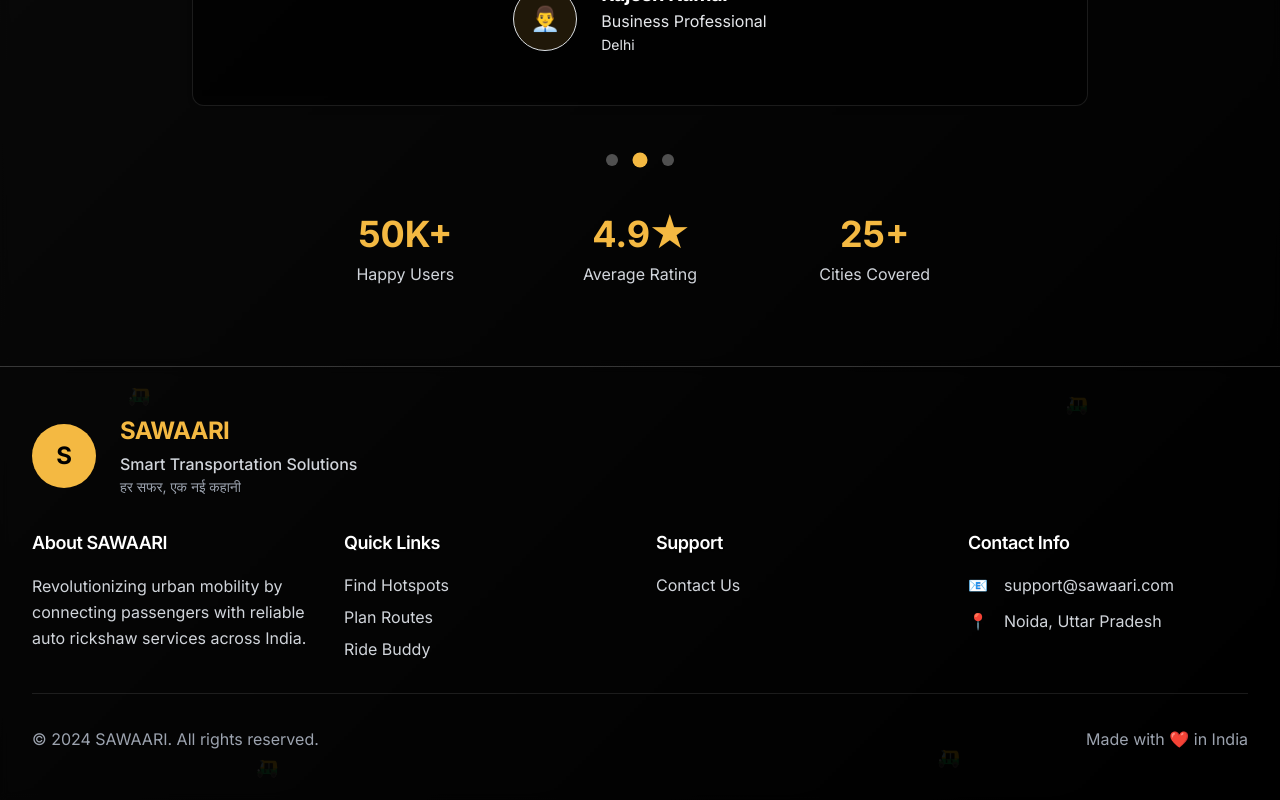
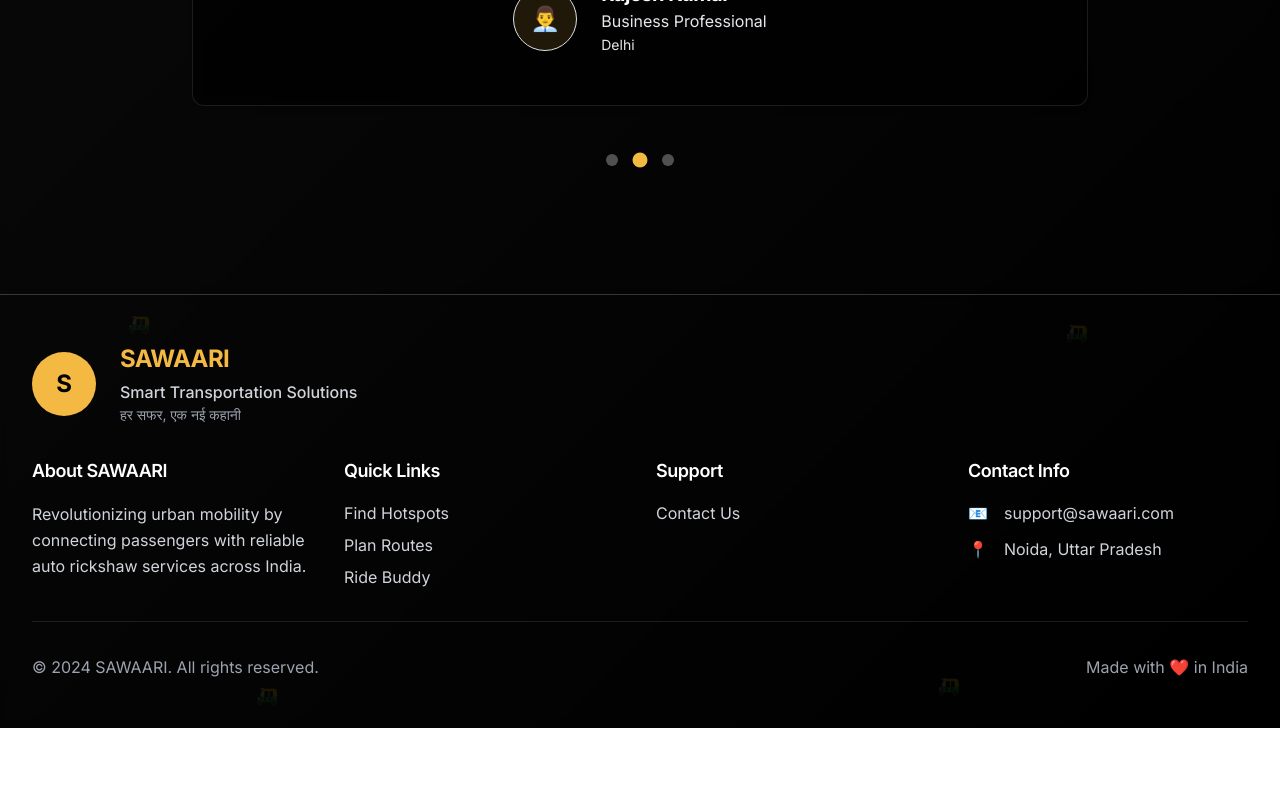
Before and after one commit to Vibhor1603/Sawaari, a React (Vite) app in the folder Frontend/SAWAARI-frontend/: page /home in a window 1280 px wide. Shown: the part 4734-5534 px from the top of the page. After the commit the page ends 5462 px from the top, so only its background shows below. Built offline with nearby package versions, Linux system fonts and the light colour scheme; no server answers; a web font is replaced by a local one.

Commit message:
small fix

```diff
--- a/Frontend/SAWAARI-frontend/src/testimonials.jsx
+++ b/Frontend/SAWAARI-frontend/src/testimonials.jsx
@@ -144,34 +144,6 @@
             />
           ))}
         </div>
-
-        {/* Quick Stats */}
-        <div className="grid md:grid-cols-3 gap-8 max-w-2xl mx-auto">
-          <div className="text-center">
-            <div className="text-4xl font-bold text-sawaari-yellow mb-2">
-              50K+
-            </div>
-            <div className="text-gray-300 text-readable-secondary">
-              Happy Users
-            </div>
-          </div>
-          <div className="text-center">
-            <div className="text-4xl font-bold text-sawaari-yellow mb-2">
-              4.9★
-            </div>
-            <div className="text-gray-300 text-readable-secondary">
-              Average Rating
-            </div>
-          </div>
-          <div className="text-center">
-            <div className="text-4xl font-bold text-sawaari-yellow mb-2">
-              25+
-            </div>
-            <div className="text-gray-300 text-readable-secondary">
-              Cities Covered
-            </div>
-          </div>
-        </div>
       </div>
     </section>
   );
```
